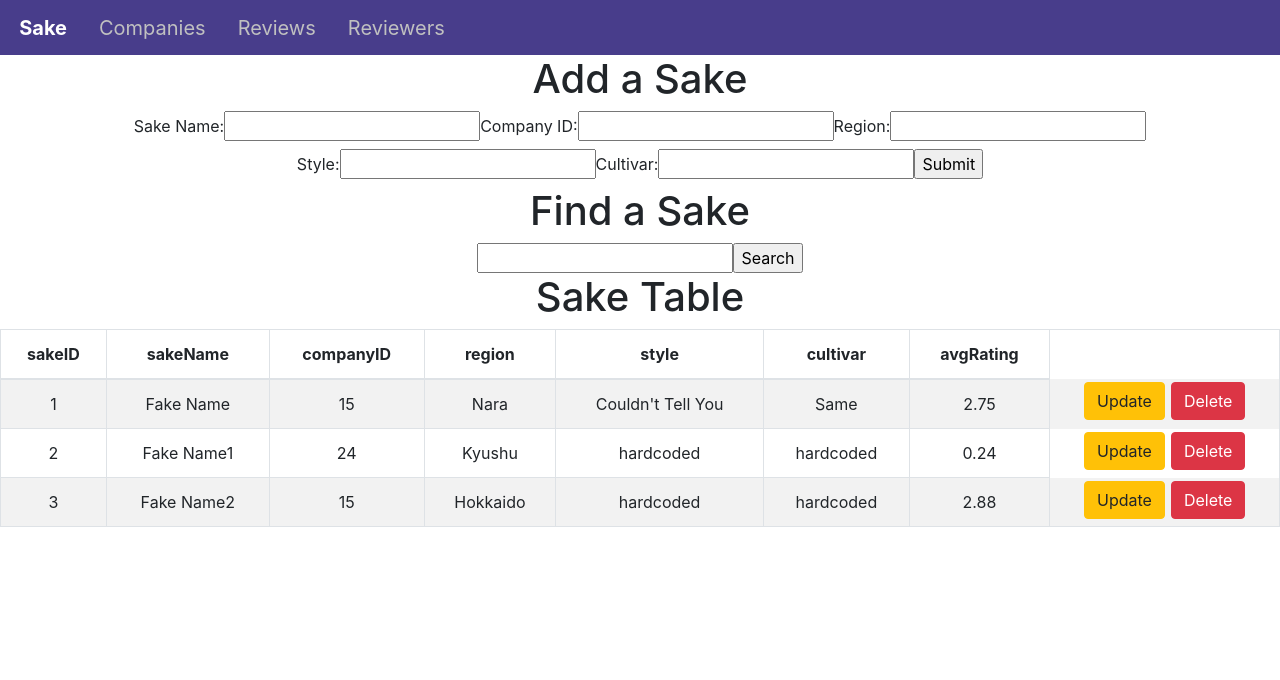
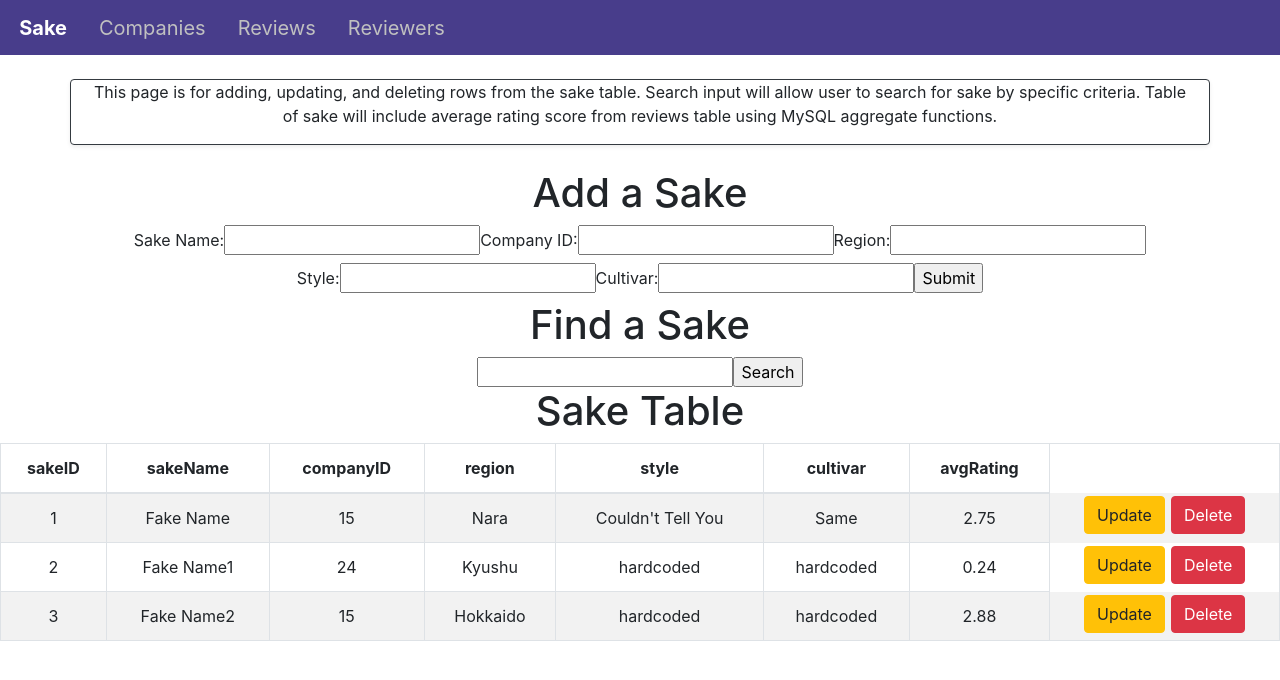
Before and after one commit to yusura18/CS340-Project, a React (Create React App) app in the folder my-app/: page /sake in a window 1280 px wide. Shown: the top 680 px of the page. Built offline with nearby package versions, Linux system fonts and the light colour scheme.

Commit message:
Added page descriptions

```diff
--- a/my-app/src/pages/company.js
+++ b/my-app/src/pages/company.js
@@ -6,6 +6,11 @@ import CompanyForm from '../components/CompanyForm';
 const company = () => {
     return (
         <div>
+             <br />
+            <div class="container shadow-sm rounded border border-dark">
+                <p>This page is for adding, updating, and deleting rows from the company table.</p>
+            </div>
+            <br />
             <CompanyForm/>
             <CompanyTable/>
         </div>
--- a/my-app/src/pages/review.js
+++ b/my-app/src/pages/review.js
@@ -5,6 +5,11 @@ import ReviewForm from '../components/ReviewForm';
 const review = () => {
     return (
         <div>
+             <br />
+            <div class="container shadow-sm rounded border border-dark">
+                <p>This page is for adding, updating, and deleting rows from the review table.</p>
+            </div>
+            <br />
             <ReviewForm/>
             <ReviewTable/>
         </div>
--- a/my-app/src/pages/reviewer.js
+++ b/my-app/src/pages/reviewer.js
@@ -5,6 +5,11 @@ import ReviewerForm from '../components/ReviewerForm';
 const reviewer = () => {
     return (
         <div>
+             <br />
+            <div class="container shadow-sm rounded border border-dark">
+                <p>This page is for adding, updating, and deleting rows from the reviewer table.</p>
+            </div>
+            <br />
             <ReviewerForm/>
             <ReviewerTable/>
         </div>
--- a/my-app/src/pages/sake.js
+++ b/my-app/src/pages/sake.js
@@ -6,6 +6,11 @@ import SearchData from '../components/searchData';
 const sake = () => {
     return (
         <div>
+            <br />
+            <div class="container shadow-sm rounded border border-dark">
+                <p>This page is for adding, updating, and deleting rows from the sake table. Search input will allow user to search for sake by specific criteria. Table of sake will include average rating score from reviews table using MySQL aggregate functions.</p>
+            </div>
+            <br />
             <SakeForm/>
             <SearchData/>
             <SakeTable/>
```
